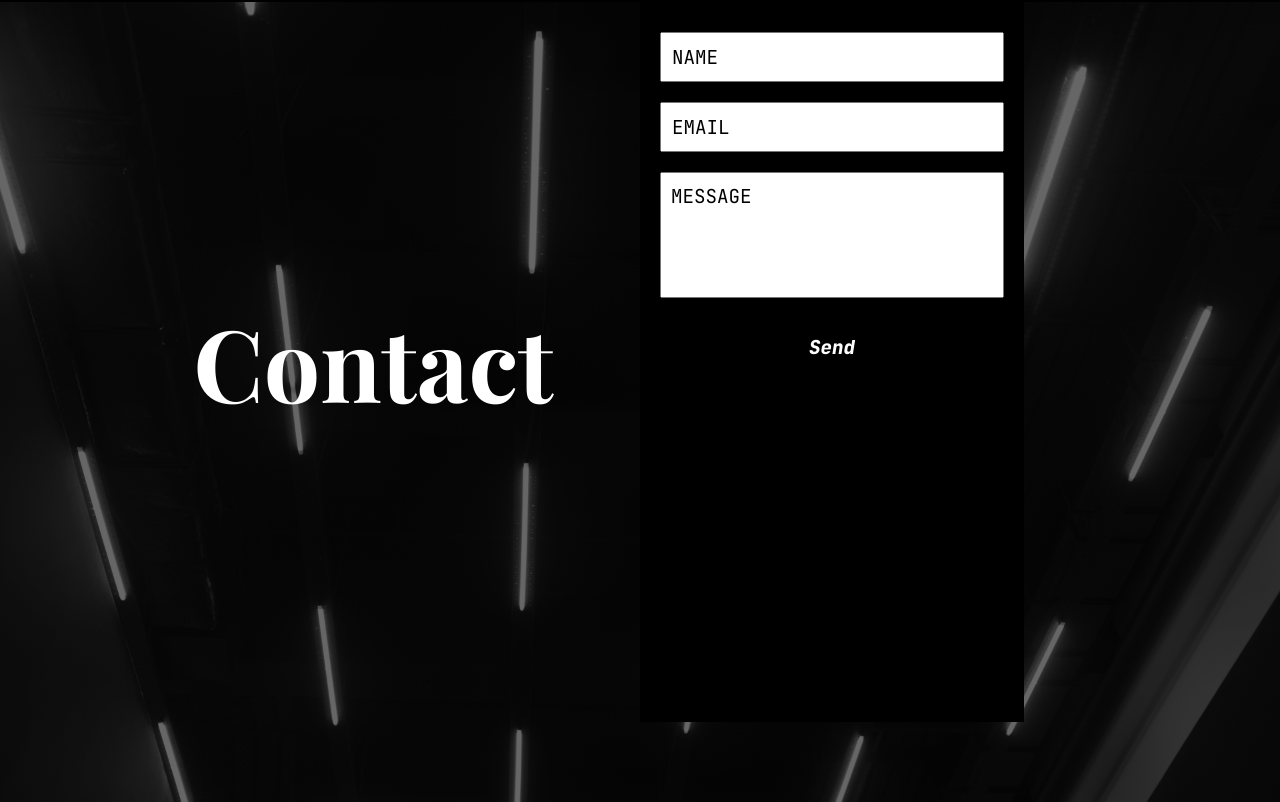
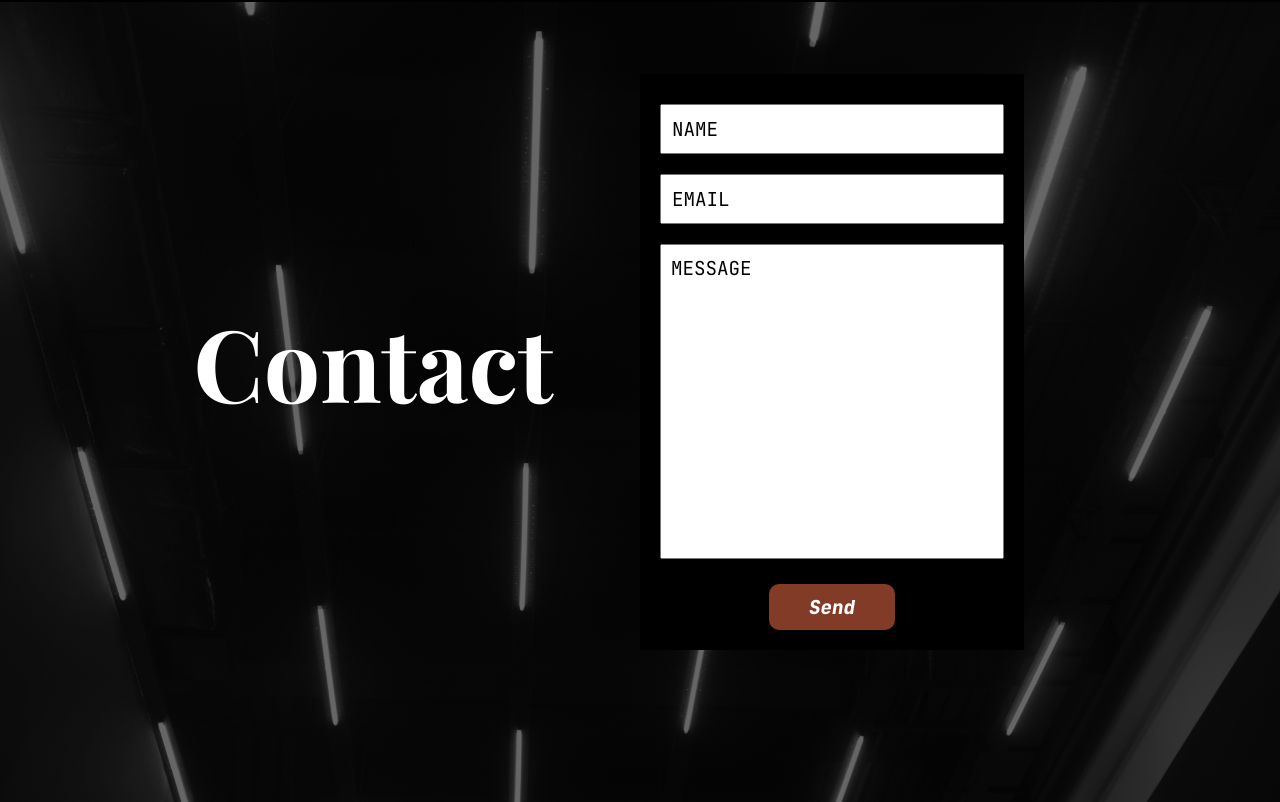
Before and after one commit to Jack-Keene/cv-site, a React (Create React App) app: page / in a window 1280 px wide. Shown: the part 3355-4157 px from the top of the page. Built offline with nearby package versions, Linux system fonts and the light colour scheme.

Commit message:
form button

```diff
--- a/src/index.css
+++ b/src/index.css
@@ -456,7 +456,6 @@ a {
 
 .form button {
     background-color: #823b27;
-    /* width: 80%; */
     padding: 10px 40px;
     justify-self: center;
     border-radius: 10px;
--- a/src/pages/Contact.js
+++ b/src/pages/Contact.js
@@ -15,7 +15,7 @@ function Contact() {
                 <input autoComplete="off" type="text" id="name" name="name" required placeholder="NAME" />
                 <input autoComplete="off" type="email" id="email" name="email" required placeholder="EMAIL"/>
                 <textarea autoComplete="off" type="textarea" id="message" name="message" required placeholder="MESSAGE"/>
-                <button className="form"type="submit">Send</button>
+                <button type="submit">Send</button>
             </form>
         </section>
     );
```
